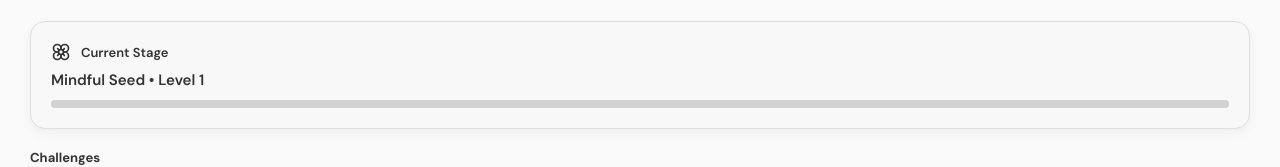
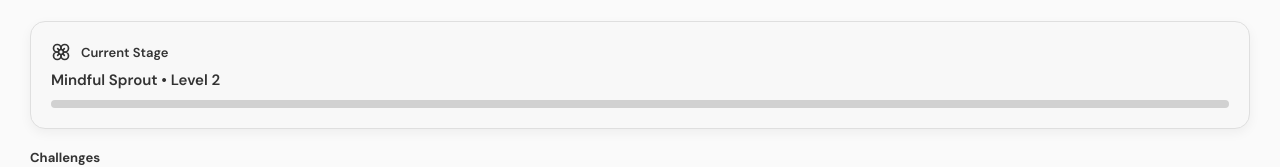
Before and after one commit to mirelalexy/blossom, a React (Vite) app in the folder frontend/: page /profile in a window 1280 px wide. Shown: the part 421-588 px from the top of the page. Built offline with nearby package versions, Linux system fonts and the light colour scheme.

Commit message:
feat(challenges): include completed challenges in XP calculation

```diff
--- a/frontend/src/pages/Profile.jsx
+++ b/frontend/src/pages/Profile.jsx
@@ -4,6 +4,7 @@ import { useUser } from "../store/UserStore"
 import { calculateStreak } from "../utils/streakUtils"
 import { useTransactions } from "../store/TransactionStore"
 import { calculateXP, getLevelFromXP, getLevelProgress, getLevelTitle } from "../utils/levelUtils"
+import { useChallenges } from "../store/ChallengeStore"
 
 import ProfileHeader from "../components/profile/ProfileHeader"
 import LevelCard from "../components/profile/LevelCard"
@@ -15,6 +16,9 @@ function Profile() {
     const { transactions } = useTransactions()
     const { user, updateUser } = useUser()
     const [isEditing, setIsEditing] = useState(false)
+
+    const { challenges } = useChallenges()
+    const completedChallenges = challenges.filter(c => c.completed).length
 
     const avatarRef = useRef()
     const bannerRef = useRef()
@@ -55,7 +59,7 @@ function Profile() {
         streak,
         goalsCompleted: 0,
         weeklyLimitsHit: 0,
-        completedChallenges: 0
+        completedChallenges
     })
 
     const level = getLevelFromXP(xp)
```
